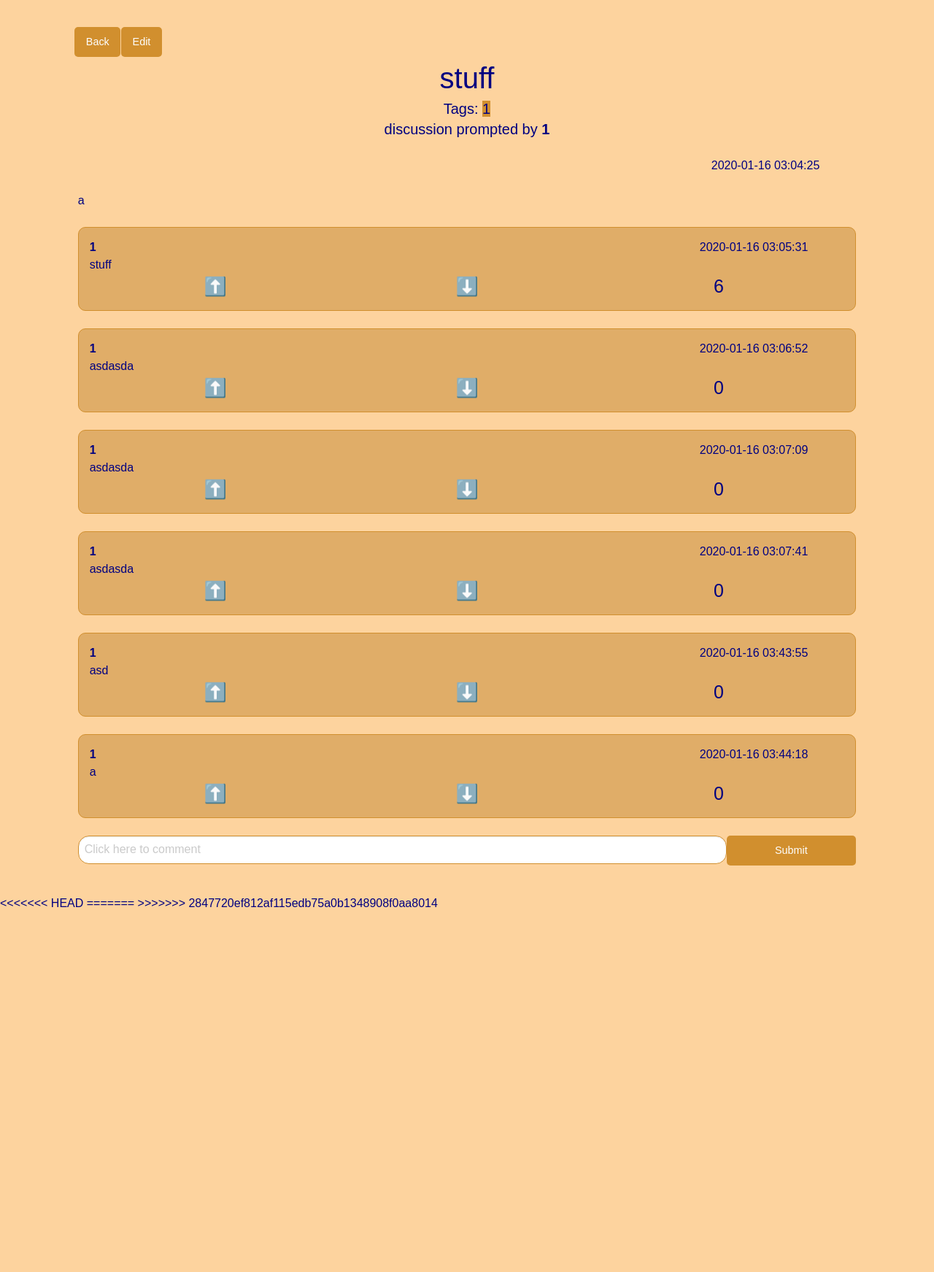
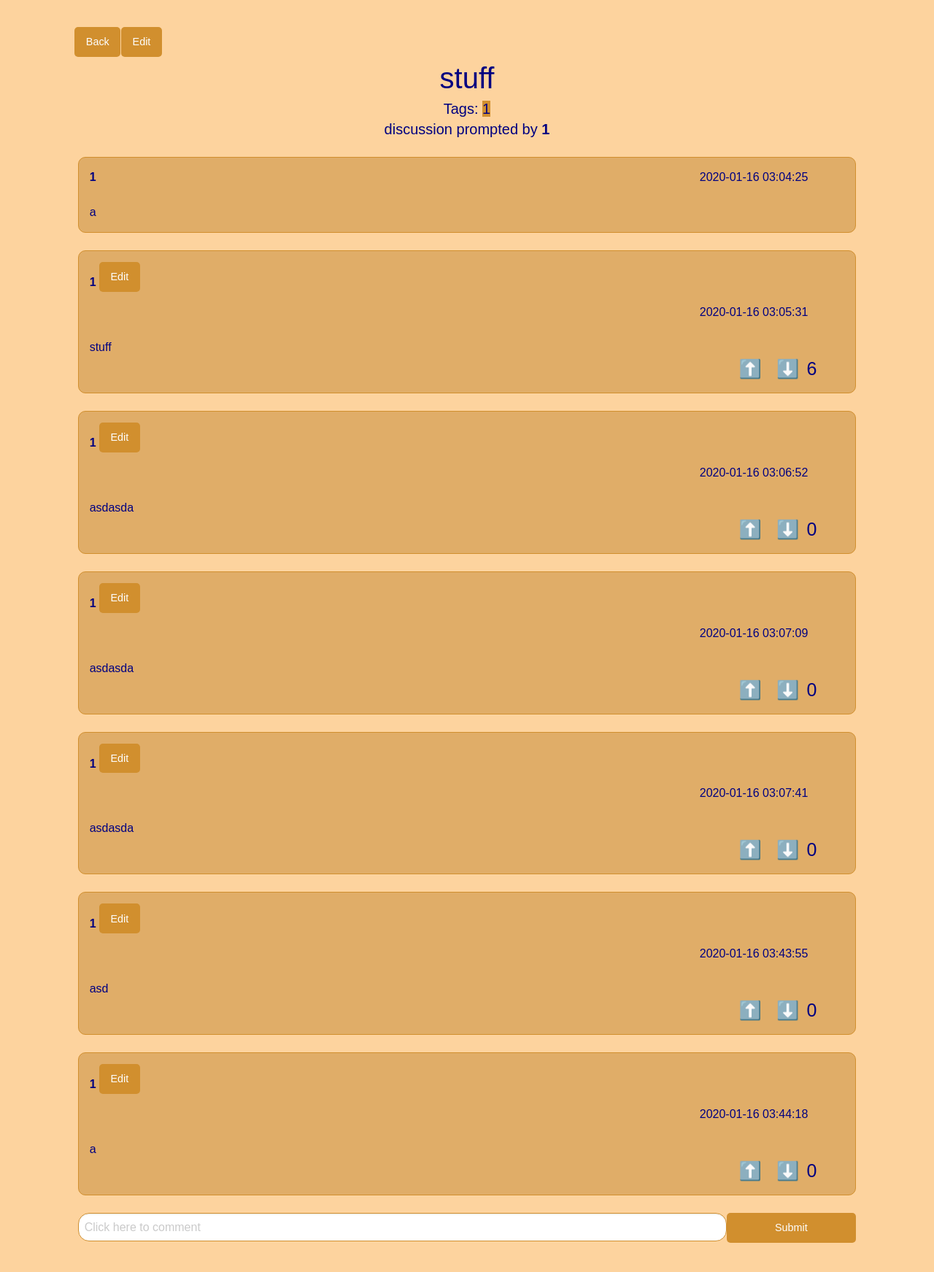
Before and after one commit to mzhang00/JoseMAD, a Flask app: page /qaf/1/5 in a window 1280 px wide. Shown: the part 59-1802 px from the top of the page at 73% size. Before the commit the page ends 1302 px from the top, so only its background shows below. Run offline with Flask 2, Linux system fonts and the light colour scheme; the visitor is signed in with stand-in values (Sample User, id 1); data comes from the database, SQL or seed files in the repository; both versions use the stored data as it was after the commit; some libraries are stand-ins or nearby versions.

Commit message:
finished edit stuff and some front end stuff

```diff
--- a/app.py
+++ b/app.py
@@ -54,6 +54,9 @@
 
 @app.route('/edit_title', methods=['GET','POST'])
 def edit_title():
+    if current_user() == None:
+      flash('You must be logged in to access this page', 'warning')
+      return redirect( url_for( 'login'))
     post = Post(request.args['post'])
     if (request.form):
         post.update(request.form['title'],request.form['content'],request.form['tags'])
@@ -62,8 +65,14 @@
 
 @app.route('/edit_comment', methods=['GET','POST'])
 def edit_comment():
+    if current_user() == None:
+      flash('You must be logged in to access this page', 'warning')
+      return redirect( url_for( 'login'))
     comment= Comment(request.args['comment'])
-
+    if (request.form):
+        comment.update(request.form['content'])
+        return redirect(f'/qaf/{comment.qaf_id}/{comment.post_id}')
+    return render_template("edit_comment.html", comment = comment)
 @app.route('/home')
 def home():
     return render_template("index.html", title = "WELCOME TO QAFFLE")
@@ -144,14 +153,40 @@
         Comment.new_comment(current_user().id, entry['comment'], post_id, qaf_id)
     if ('post_id' in request.form):
         return redirect(url_for('edit_title', post = request.form['post_id']))
+    if('comment_id' in request.form):
+        return redirect(url_for('edit_comment', comment = request.form['comment_id']))
+
     post = Post(post_id)
     comments = post.get_comments()
     return render_template('post.html', title = post.title, post = post, comments = comments, author = User(post.author_id).username)
 
-# @app.route("/qaf/<qaf_id>/<post_id>/create_comment", methods=['GET', 'POST'])
-# def create_comment(qaf_id,post_id):
+@app.route('/upvotePost')
+def upvotePost():
+    input = request.args.get("input", 0, type=str);
+    print(input)
+    Post(int(input)).upvoted()
+    return jsonify(result = input);
 
-#     return render_template('create_comment.html', title = "Create Comment", current_user = current_user(), post = post)
+@app.route('/downvotePost')
+def downvotePost():
+    input = request.args.get("input", 0, type=str);
+    print(input)
+    Post(int(input)).downvoted()
+    return jsonify(result = input);
+
+@app.route('/upvoteComment')
+def upvoteComment():
+    input = request.args.get("input", 0, type=str);
+    print(input)
+    Comment(int(input)).upvote()
+    return jsonify(result = input);
+
+@app.route('/downvoteComment')
+def downvoteComment():
+    input = request.args.get("input", 0, type=str);
+    print(input)
+    Comment(int(input)).downvote()
+    return jsonify(result = input);
 
 @app.route('/login', methods=['GET', 'POST'])
 def login():
@@ -188,33 +223,6 @@
             return redirect(url_for('welcome'))
     return render_template("login.html", title = "Log In")
 
-@app.route('/upvotePost')
-def upvotePost():
-    input = request.args.get("input", 0, type=str);
-    print(input)
-    Post(int(input)).upvoted()
-    return jsonify(result = input);
-
-@app.route('/downvotePost')
-def downvotePost():
-    input = request.args.get("input", 0, type=str);
-    print(input)
-    Post(int(input)).downvoted()
-    return jsonify(result = input);
-
-@app.route('/upvoteComment')
-def upvoteComment():
-    input = request.args.get("input", 0, type=str);
-    print(input)
-    Comment(int(input)).upvote()
-    return jsonify(result = input);
-
-@app.route('/downvoteComment')
-def downvoteComment():
-    input = request.args.get("input", 0, type=str);
-    print(input)
-    Comment(int(input)).downvote()
-    return jsonify(result = input);
 
 @app.route('/signup', methods=['GET', 'POST'])
 def signup():
--- a/doc/devlog.txt
+++ b/doc/devlog.txt
@@ -201,3 +201,6 @@
 
 linM -- 2020-01-15 21:59
 working on editing stuff
+
+linM -- 2020-01-15 23:15
+finished edit stuff and some front end stuff
--- a/templates/create_post.html
+++ b/templates/create_post.html
@@ -7,13 +7,11 @@
   <form class="form-group formBorder small-10 small-offset-1" method="post">
     <input class="textInput" name="title" type="text" placeholder='Title'>
     <br>
-<<<<<<< HEAD
-    <textarea id="content" name="content" rows="10" cols="100"></textarea>
-=======
+    <!-- <textarea id="content" name="content" rows="10" cols="100"></textarea> -->
     <input class="textInput" name="tags" type="text" placeholder='Tags'>
     <br>
+    <textarea id="content" name="content" rows="10" cols="100"></textarea>
     <input class="expanded button" type="submit" value="Submit">
->>>>>>> 2847720ef812af115edb75a0b1348908f0aa8014
   </form>
 </div>
 {% endblock content %}
--- a/templates/post.html
+++ b/templates/post.html
@@ -20,8 +20,9 @@
   <div class="small-12">
     <br>
   </div>
-  <div class="small-10 small-offset-1" style="word-wrap:break-word;">
-    <span style="float:right;margin-right:50px">{{post.time_created}}</span><br><br>{{ post.content }}
+  <div class="small-10 small-offset-1 post" style="word-wrap:break-word;">
+    <span style="float:right;margin-right:50px">{{post.time_created}}</span><strong>{{author}}</strong><br><br>
+    {{ post.content }}
   </div>
   <br>
   {% if comments %}
@@ -36,17 +37,27 @@
       <div id="content" style="word-wrap: break-word;">{{comment.content}} </div> -->
     <div class="post small-10 small-offset-1 grid-x">
       <div class="small-12">
-        <strong class="small-6">{{comment.author}}</strong>
+        {% if comment.author_id == current_user.id %}
+          <form class="form-group" method="post">
+            <strong class="small-6">{{comment.author}}</strong>
+            <button type="submit" class="button" name='comment_id' value="{{ comment.id }}"> Edit </button>
+          </form>
+        {%else %}
+          <strong class="small-6">{{comment.author}}</strong>
+        {% endif %}
         <span class="small-6" style="float:right;margin-right:50px">{{comment.time_created}}</span>
       </div>
-      <div class="small-12" style="word-wrap: break-word;">{{comment.content}} </div>
-      <div class="small-4 upvote" id="{{comment.id}}">
+      <div class="small-12">
+        <br>
+      </div>
+      <div class="small-12" id='content' style="word-wrap: break-word;">{{comment.content}} </div>
+      <div class="small-4 upvote" id="{{comment.id}}" style="margin-left:85%;width:5%">
         <h4 class="upvote" id="{{comment.id}}">⬆️</h4>
       </div>
-      <div class="small-4 downvote" id="{{comment.id}}">
-        <h4 class="downvote" id="{{comment.id}}">⬇️</h4>
+      <div class="small-4 downvote" id="{{comment.id}}" style="width:5%">
+        <h4 class="downvote" id="{{comment.id}}" >⬇️</h4>
       </div>
-      <div class="small-4">
+      <div>
         <h4 class="votes" id="{{comment.id}}">{{comment.net_vote}}</h4>
       </div>
     </div>
@@ -66,15 +77,6 @@
     <br>
   </form>
 </div>
-<<<<<<< HEAD
-<script>
-  function edit_comment() {
-    var str = document.getElementById("content").innerHTML;
-      console.log(str)
-    document.getElementById("content").innerHTML = str;
-  }
-  </script>
-=======
 <script type="text/javascript">
   var upvotes = Array.from(document.getElementsByClassName("upvote"));
   var downvotes = Array.from(document.getElementsByClassName("downvote"));
@@ -92,5 +94,4 @@
     }
   });
 </script>
->>>>>>> 2847720ef812af115edb75a0b1348908f0aa8014
 {% endblock content %}
--- a/util/comment.py
+++ b/util/comment.py
@@ -27,6 +27,10 @@
 					WHERE id = {}'.format(self.net_vote - 1, self.id)
 		execute(command)
 
+	def update(self,content):
+		command = f'UPDATE comments SET content = "{content}" WHERE id = {self.id}'
+		execute(command)
+
 	# add comment into database
 	@staticmethod
 	def new_comment(author_id, content, post_id, qaf_id):
```
Also changed, not shown: templates/edit_comment.html (+12 -0 lines), templates/edit_title.html (+9 -5 lines), templates/qaf.html (+5 -5 lines), qaffle_data.db.
